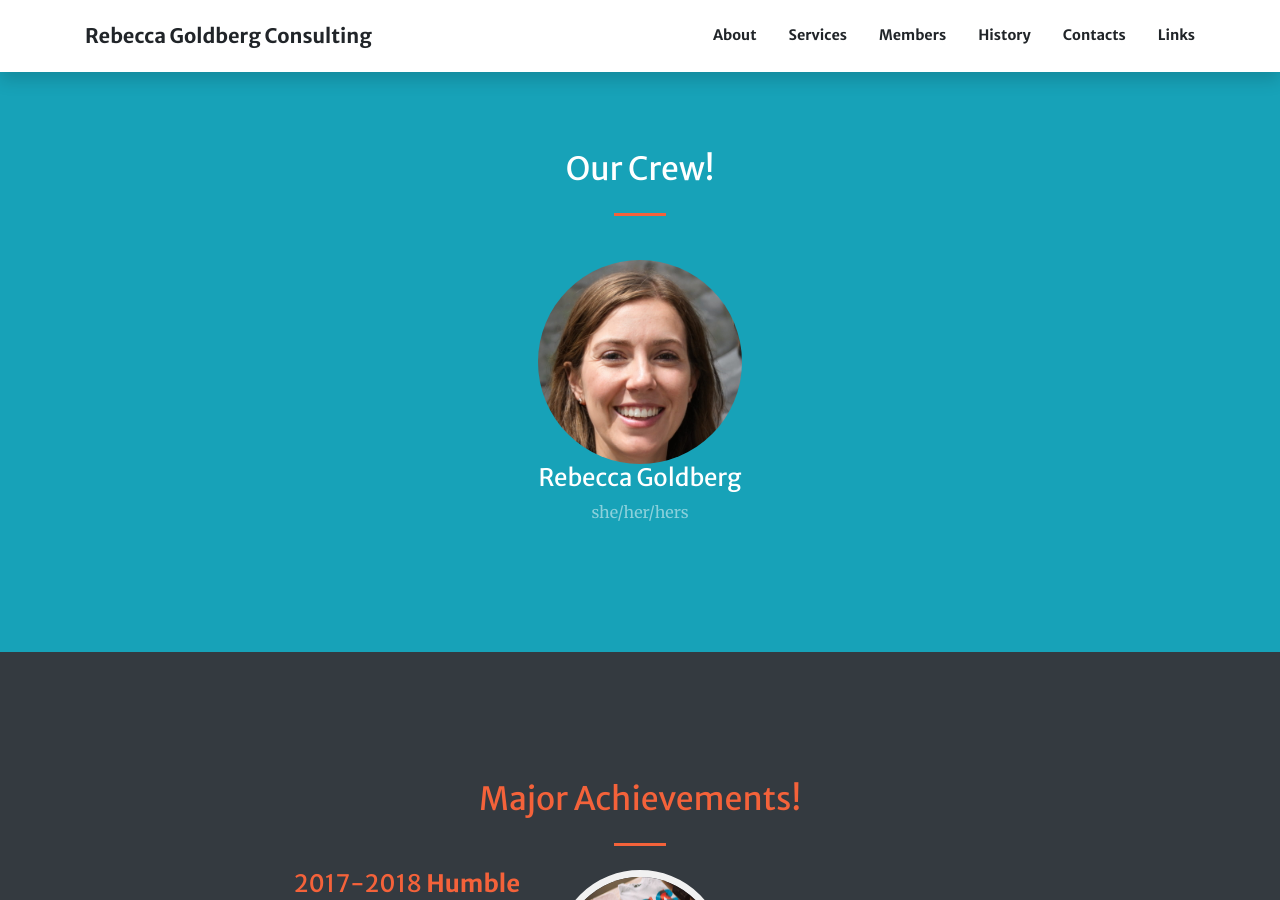
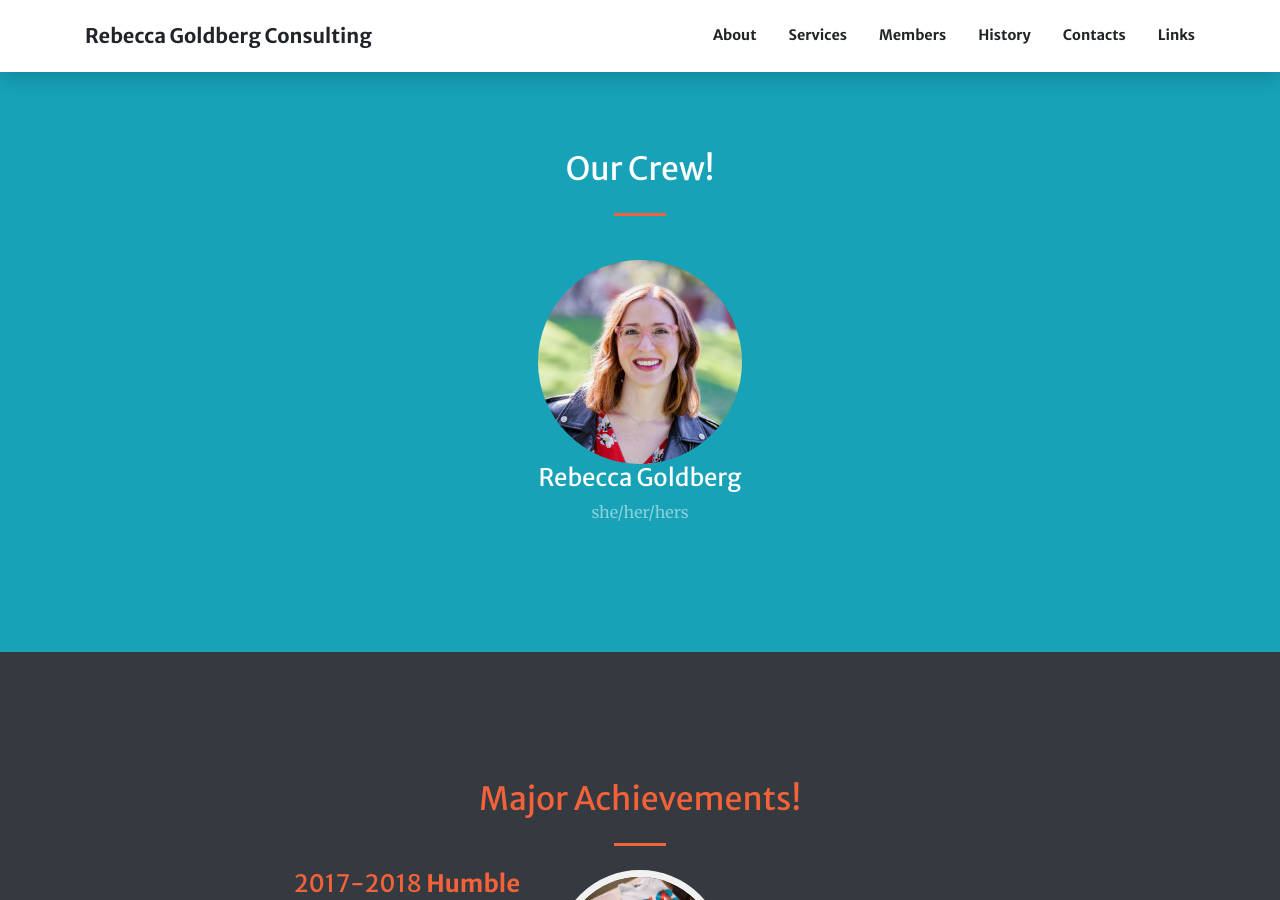
Before and after one commit to rebeccagoldberg/rebeccagoldberg.github.io, a Jekyll site: the page built from index.md, in a window 1280 px wide and 900 px high, scrolled down 2791 px. Built offline with Jekyll 4.4.1, drawn with Linux system fonts in a browser that asks for light colours.

Commit message:
Update index.md

```diff
--- a/index.md
+++ b/index.md
@@ -75,7 +75,7 @@ sections:
     members:
       - title: Rebecca Goldberg
         text: she/her/hers
-        image: assets/img/members/person1.jpg
+        image: assets/img/members/Goldberg_headshot.jpg
         url: 'about/'
 
   - type: timeline.html
```
